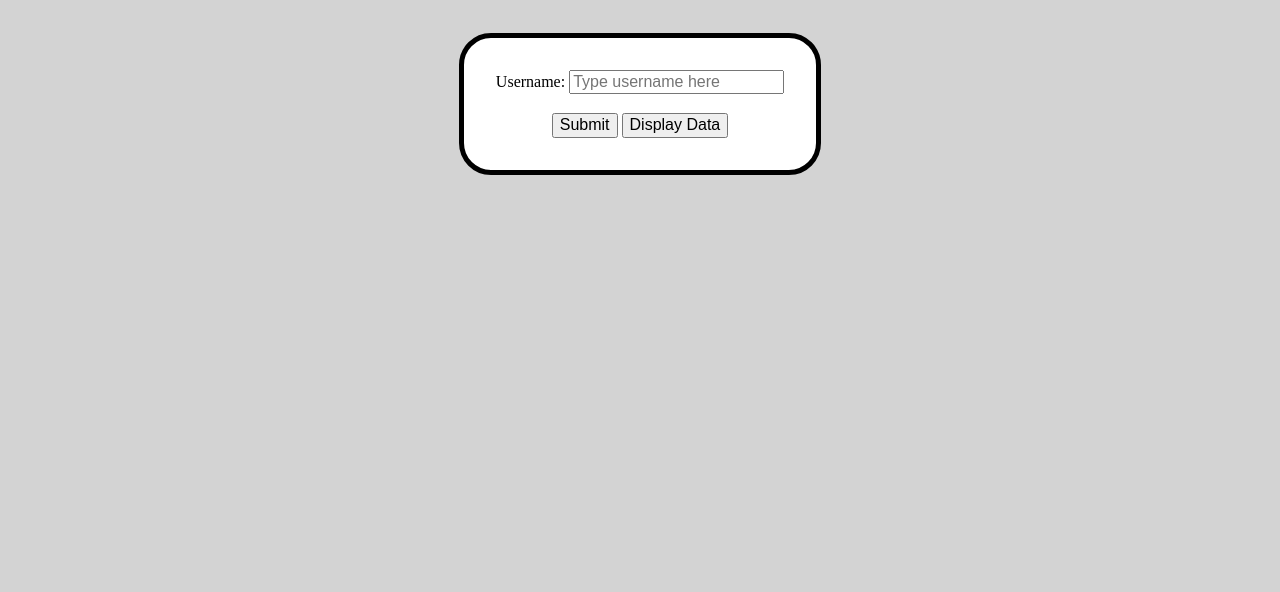
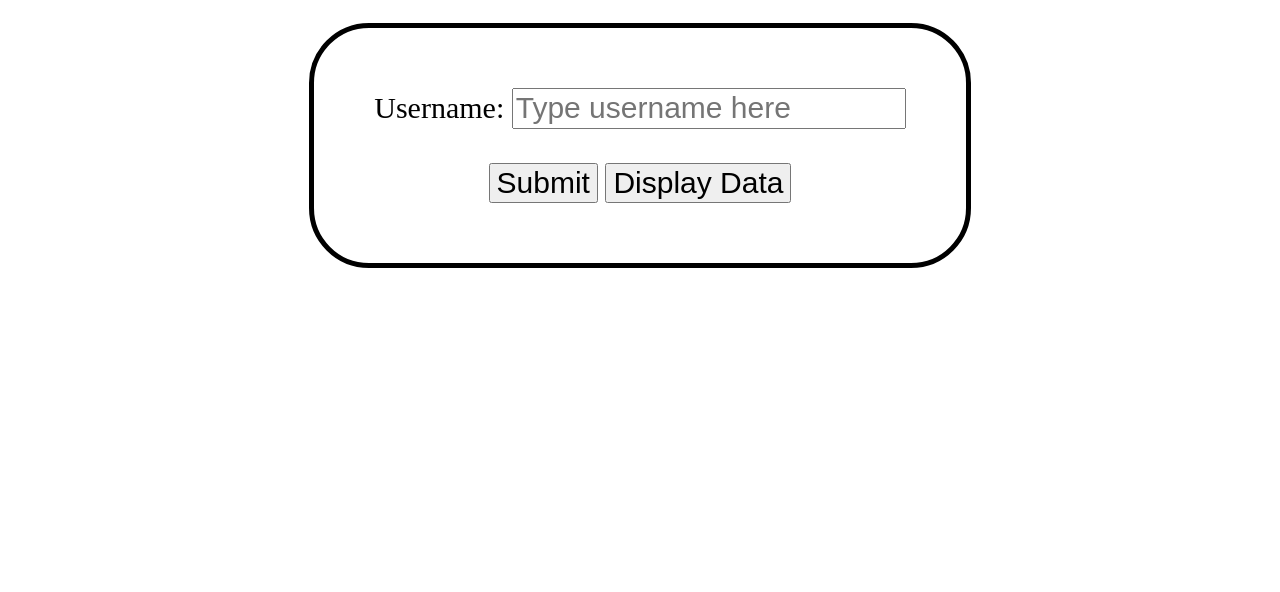
Before and after one commit to SeanReimerITMD462/ITMD-462-Final-Project, a website: page username.html in a window 1280 px wide. Shown: the part 208-800 px from the top of the page. Drawn offline with nearby package versions, Linux system fonts and the light colour scheme; a web font is replaced by a local one.

Commit message:
Changed my file name to username.html, Updated my CSS file, and index.html file

```diff
--- a/css/screen.css
+++ b/css/screen.css
@@ -2,13 +2,6 @@
       Major Sixth Modular Scale:
       http://www.modularscale.com/?22&px&1.667&web&text
     */
-body {
-  line-height: 1.182em; /* 26px / ~ 120% */
-  text-rendering: optimizeLegibility;
-  font-size: 16px;
-  background-color: lightgray;
-  padding: 10px;
-  }
 html {
   text-align: center;
   }
@@ -27,13 +20,13 @@ h1 {
 p {
   text-align: center;
   font: 30px serif;
-  font-style: italic;
   padding: 2px;
   margin-bottom: 2em;
   color: black;
 }
 /* HTML user input form */
 form {
+  font: 30px serif;
   margin: 0 auto;
   width: fit-content;
   text-align: center;
--- a/about.html
+++ b/username.html
@@ -4,6 +4,7 @@
     <!-- Title of the file -->
     <title>ITMD-462-Final-Project, user page</title>
     <meta charset='utf-8'/>
+    <!-- Assigning links to my CSS files, and grabbing fonts from websites -->
     <meta name="viewport" content="width=device-width,initial-scale=1.0,shrink-to-fit=no"/>
     <link rel="stylesheet" media="screen" href="css/meyersreset-and-normalize-form.css"/>
     <link rel="stylesheet" media="screen" href="css/screen.css"/>
@@ -18,9 +19,6 @@
     <script src = "jQuery.js"></script>
   </head>
   <body>
-    <header>
-
-    </header>
     <!-- Creating a header for my username page -->
     <h1>Username Page</h1>
 
```
Also changed, not shown: index.html (+1 -1 lines).
